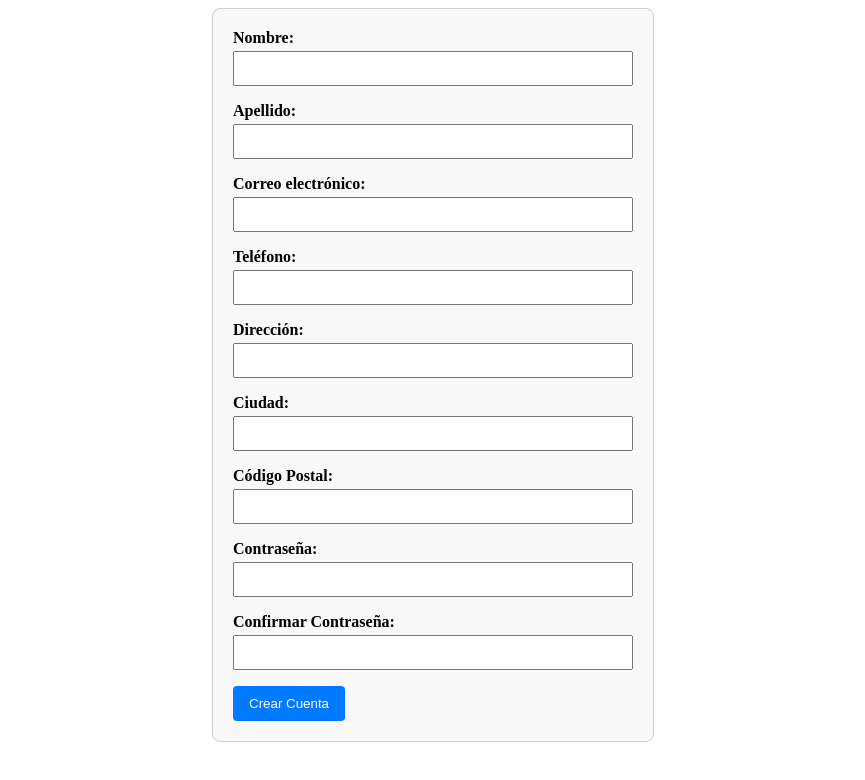
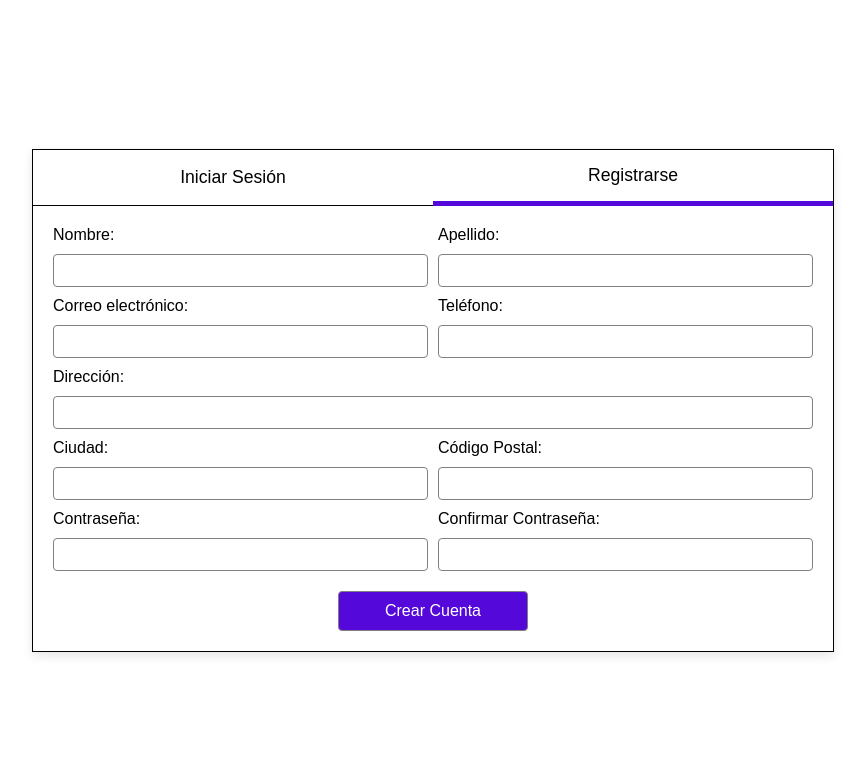
Before and after one commit to malenagianoglio/servicompras, a React (Vite) app: page / in a window 1280 px wide. Shown: the top 780 px of the page, without its empty margins (207-1072 px from the left). Built offline with nearby package versions, Linux system fonts and the light colour scheme.

Commit message:
tercer commit

```diff
--- a/package.json
+++ b/package.json
@@ -11,7 +11,8 @@
   },
   "dependencies": {
     "react": "^19.1.0",
-    "react-dom": "^19.1.0"
+    "react-dom": "^19.1.0",
+    "react-router-dom": "^7.7.0"
   },
   "devDependencies": {
     "@eslint/js": "^9.30.1",
--- a/src/App.jsx
+++ b/src/App.jsx
@@ -1,35 +1,12 @@
-import { useState } from 'react'
-import reactLogo from './assets/react.svg'
-import viteLogo from '/vite.svg'
-import './App.css'
+import { BrowserRouter, Routes, Route, Navigate } from "react-router-dom";
+import "./styles/style.css";
+import Navbar from "./pages/Navbar";
+import IniciarSesion from "./pages/IniciarSesion";
+import Registro from "./pages/Registro";
+import Login from "./pages/Login";
 
-function App() {
-  const [count, setCount] = useState(0)
-
+export default function App() {
   return (
-    <>
-      <div>
-        <a href="https://vite.dev" target="_blank">
-          <img src={viteLogo} className="logo" alt="Vite logo" />
-        </a>
-        <a href="https://react.dev" target="_blank">
-          <img src={reactLogo} className="logo react" alt="React logo" />
-        </a>
-      </div>
-      <h1>Vite + React</h1>
-      <div className="card">
-        <button onClick={() => setCount((count) => count + 1)}>
-          count is {count}
-        </button>
-        <p>
-          Edit <code>src/App.jsx</code> and save to test HMR
-        </p>
-      </div>
-      <p className="read-the-docs">
-        Click on the Vite and React logos to learn more
-      </p>
-    </>
-  )
+    <Login/>
+  );
 }
-
-export default App
--- a/src/main.jsx
+++ b/src/main.jsx
@@ -1,9 +1,9 @@
 import { StrictMode } from 'react'
 import { createRoot } from 'react-dom/client'
-import Registro from "./pages/Registro";
+import App from "./App"
 
 createRoot(document.getElementById('root')).render(
   <StrictMode>
-    <Registro />
+    <App />
   </StrictMode>,
 )
--- /dev/null
+++ b/src/pages/IniciarSesion.jsx
@@ -0,0 +1,88 @@
+import { useState } from 'react';
+import '../styles/estilo_registro.css';
+
+function IniciarSesion() {
+    const [formulario, setFormulario] = useState({
+    email: '',
+    contrasena: '',
+});
+
+const [errores, setErrores] = useState({});
+const [mensaje, setMensaje] = useState("");
+
+function handleChange(event) {
+    setFormulario({
+      ...formulario,
+      [event.target.name]: event.target.value
+    });
+    setErrores({ ...errores, [event.target.name]: "" });
+    setMensaje("");
+  }
+
+
+function validar() {
+    const errores = {};
+    const emailRegex = /^[^\s@]+@[^\s@]+\.[^\s@]+$/;
+    const contrasena = formulario.contrasena;
+
+    if (!formulario.email.trim()) {
+      errores.email = "Este campo es obligatorio";
+    } else if (!emailRegex.test(formulario.email)) {
+      errores.email = "Ingrese un correo electrónico válido";
+    }
+
+    if (!contrasena) {
+      errores.contrasena = "Este campo es obligatorio";
+    }
+
+    return errores;
+}
+
+const handleSubmit = (e) => {
+    e.preventDefault();
+    const erroresValidacion = validar();
+    if (Object.keys(erroresValidacion).length === 0) {
+      setMensaje("Inicio de sesión exitoso");
+      setErrores({});
+    } else {
+      setErrores(erroresValidacion);
+      setMensaje("No se ha podido iniciar sesión");
+    }
+  };
+
+return (
+    <form noValidate onSubmit={handleSubmit}>
+      <div className='fila'>
+        <div className='campo'>
+            <label>Correo electrónico:</label>
+            <input
+            type = "email"
+            name = "email"
+            value = {formulario.email}
+            onChange={handleChange}
+            className={errores.email ? "input-error" : ""}
+            />
+            {errores.email && <p className="error">{errores.email}</p>}
+        </div>
+      </div>
+      <div className='fila'>
+         <div className='campo'>
+            <label>Contraseña:</label>
+            <input
+            type = "password"
+            name = "contrasena"
+            value = {formulario.contrasena}
+            onChange={handleChange}
+            className={errores.contrasena ? "input-error" : ""}
+            />
+            {errores.contrasena && <p className="error">{errores.contrasena}</p>}
+        </div>
+      </div>
+
+        <button className="submit" type="submit">Iniciar Sesión</button>
+
+    </form>
+);
+}
+
+export default IniciarSesion;
--- /dev/null
+++ b/src/pages/Login.jsx
@@ -0,0 +1,21 @@
+import { useState } from "react";
+import IniciarSesion from "./IniciarSesion";
+import Registro from "./Registro";
+import "../styles/estilo_registro.css";
+
+export default function Login() {
+    const [isLogin, setIsLogin] = useState(false);
+
+    return (
+        <>
+            <div className="container">
+                <div className="buttons">
+                    <button className={isLogin ? 'active' : ''} onClick={() => setIsLogin(true)}>Iniciar Sesión</button>
+                    <button className={!isLogin ? 'active' : ''} onClick={() => setIsLogin(false)}>Registrarse</button>
+                </div>
+
+                {isLogin ? <IniciarSesion /> : <Registro />}
+            </div>
+        </>
+    );
+}
--- /dev/null
+++ b/src/pages/Navbar.jsx
@@ -0,0 +1,14 @@
+import { NavLink } from "react-router-dom";
+
+export default function Navbar() {
+  return (
+    <nav className="navbar">
+      <NavLink to="/login" className={({ isActive }) => isActive ? "nav-link active" : "nav-link"}>
+        Iniciar sesión
+      </NavLink>
+      <NavLink to="/registro" className={({ isActive }) => isActive ? "nav-link active" : "nav-link"}>
+        Registrarse
+      </NavLink>
+    </nav>
+  );
+}
--- a/src/pages/Registro.jsx
+++ b/src/pages/Registro.jsx
@@ -84,10 +84,11 @@ function validar() {
     }
 
     if (!confirmarContrasena) {
-        errores.confirmarContrasena = "Este campo es obligatorio";
-    } else {
-        if (errores.confirmarContrasena !== errores.contrasena) errores.confirmarContrasena = "Las contraseñas no coinciden"
+      errores.confirmarContrasena = "Este campo es obligatorio";
+    } else if (contrasena !== confirmarContrasena) {
+      errores.confirmarContrasena = "Las contraseñas no coinciden";
     }
+
 
     return errores;
 }
@@ -106,7 +107,8 @@ const handleSubmit = (e) => {
 
 return (
     <form noValidate onSubmit={handleSubmit}>
-        <div>
+      <div className='fila'>
+        <div className='campo'>
             <label>Nombre:</label>
             <input
             type= "text"
@@ -117,7 +119,7 @@ return (
             />
             {errores.nombre && <p className="error">{errores.nombre}</p>}
         </div>
-        <div>
+        <div className='campo'>
             <label>Apellido:</label>
             <input
             type = "text"
@@ -128,7 +130,9 @@ return (
             />
             {errores.apellido && <p className="error">{errores.apellido}</p>}
         </div>
-        <div>
+      </div>
+      <div className='fila'>
+        <div className='campo'>
             <label>Correo electrónico:</label>
             <input
             type = "email"
@@ -139,7 +143,7 @@ return (
             />
             {errores.email && <p className="error">{errores.email}</p>}
         </div>
-        <div>
+        <div className='campo'>
             <label>Teléfono:</label>
             <input
             type = "tel"
@@ -150,7 +154,9 @@ return (
             />
             {errores.telefono && <p className="error">{errores.telefono}</p>}
         </div>
-        <div>
+      </div>
+      <div className='fila'>
+        <div className='campo'>
             <label>Dirección:</label>
             <input
             type = "text"
@@ -161,7 +167,9 @@ return (
             />
             {errores.direccion && <p className="error">{errores.direccion}</p>}
         </div>
-         <div>
+      </div>
+      <div className='fila'>
+         <div className='campo'>
             <label>Ciudad:</label>
             <input
             type = "text"
@@ -172,7 +180,7 @@ return (
             />
             {errores.ciudad && <p className="error">{errores.ciudad}</p>}
         </div>
-        <div>
+        <div className='campo'>
             <label>Código Postal:</label>
             <input
             type = "number"
@@ -183,7 +191,9 @@ return (
             />
             {errores.codigoPostal && <p className="error">{errores.codigoPostal}</p>}
         </div>
-        <div>
+      </div>
+      <div className='fila'>
+         <div className='campo'>
             <label>Contraseña:</label>
             <input
             type = "password"
@@ -194,7 +204,7 @@ return (
             />
             {errores.contrasena && <p className="error">{errores.contrasena}</p>}
         </div>
-        <div>
+        <div className='campo'>
             <label>Confirmar Contraseña:</label>
             <input
             type = "password"
@@ -205,8 +215,9 @@ return (
             />
             {errores.confirmarContrasena && <p className="error">{errores.confirmarContrasena}</p>}
         </div>
+      </div>
 
-        <button type="submit">Crear Cuenta</button>
+        <button className="submit" type="submit">Crear Cuenta</button>
 
     </form>
 );
--- a/src/styles/estilo_registro.css
+++ b/src/styles/estilo_registro.css
@@ -1,43 +1,111 @@
+ * {
+  box-sizing: border-box;
+}
+
+body {
+  font-family: Arial, Helvetica, sans-serif;
+  font-size: 1rem;
+  margin: 0;
+  padding: 0;
+  display: flex;
+  justify-content: center;
+  align-items: center;
+  height: 100vh;
+}
+
+.container {
+  border: 1px solid black;
+  box-shadow: 0 4px 10px rgba(0,0,0,0.1);
+  overflow: hidden;
+}
+
+.buttons {
+  display: flex;
+  flex-direction: row;
+  width: 100%;
+}
+
+.buttons button {
+  flex: 1;
+  padding: 15px;
+  font-size: 1.1rem;
+  cursor: pointer;
+  border: none;
+  background-color: white;
+  border-bottom: 1px solid black;
+}
+
+button.active {
+  background-color: white;
+  border-bottom: 5px solid #5409DA;
+}
+
 form {
-  max-width: 400px;
+  display: flex;
+  flex-direction: column;
   margin: auto;
   padding: 20px;
-  border: 1px solid #ccc;
-  border-radius: 8px;
-  background-color: #f9f9f9;
+  max-width: 100%;
+  width: 800px;
+  gap: 10px;
+  background-color: white;
 }
 
-form div {
-  margin-bottom: 16px;
+.fila {
+  display: flex;
+  flex-direction: row;
+  gap: 10px;
+}
+
+.campo {
+  display: flex;
+  flex-direction: column;
+  width: 100%;
+  gap: 10px;
 }
 
 label {
-  display: block;
-  margin-bottom: 4px;
-  font-weight: bold;
+  margin-bottom: 0px;
 }
 
 input {
   width: 100%;
   padding: 8px;
   box-sizing: border-box;
+  border-radius: 4px;
+  border: 1px solid grey;
 }
 
-button {
-  padding: 10px 16px;
-  background-color: #007bff;
-  color: white;
+input:focus{
+  outline: none;
+  box-shadow: 0 0 5px grey;
+}
+
+button.submit {
+  margin: auto;
+  margin-top: 10px;
+  padding: 10px;
   border: none;
   border-radius: 4px;
+  font-size: 1rem;
+  border: 1px solid grey;
+  width: 25%;
+  background-color: #5409DA;
   cursor: pointer;
+  transition: transform 0.2s ease, background-color 0.2s ease;
+  color: white;
+}
+
+button.submit:hover {
+  transform: scale(1.01);
 }
 
 .error {
   color: red;
-  font-size: 0.85rem;
-  margin-top: 4px;
+  font-size: 0.9rem;
+  margin: 0px 0px 2px;
 }
 
 .input-error {
-  border: 2px solid red;
+  border: 1px solid red;
 }
--- /dev/null
+++ b/src/styles/style.css
@@ -0,0 +1,38 @@
+.navbar {
+  display: flex;
+  justify-content: center;
+  gap: 20px;
+  padding: 15px 30px;
+  background-color: #fff;
+  border-radius: 8px 8px 0 0;
+  box-shadow: 0 2px 5px rgba(0,0,0,0.1);
+  max-width: 600px;
+  margin: auto;
+}
+
+.nav-link {
+  padding: 8px 16px;
+  border-radius: 5px;
+  text-decoration: none;
+  color: black;
+  transition: background-color 0.3s ease;
+}
+
+.nav-link:hover {
+  background-color: #eee;
+}
+
+.nav-link.active {
+  background-color: #ff69b4;
+  color: white;
+}
+
+.form-container {
+  max-width: 600px;
+  margin: auto;
+  padding: 30px;
+  background-color: white;
+  border-radius: 0 0 8px 8px;
+  box-shadow: 0 2px 5px rgba(0,0,0,0.1);
+  box-sizing: border-box;
+}
```
Also changed, not shown: 1 other file (tests, documents, lock files or other folders).
